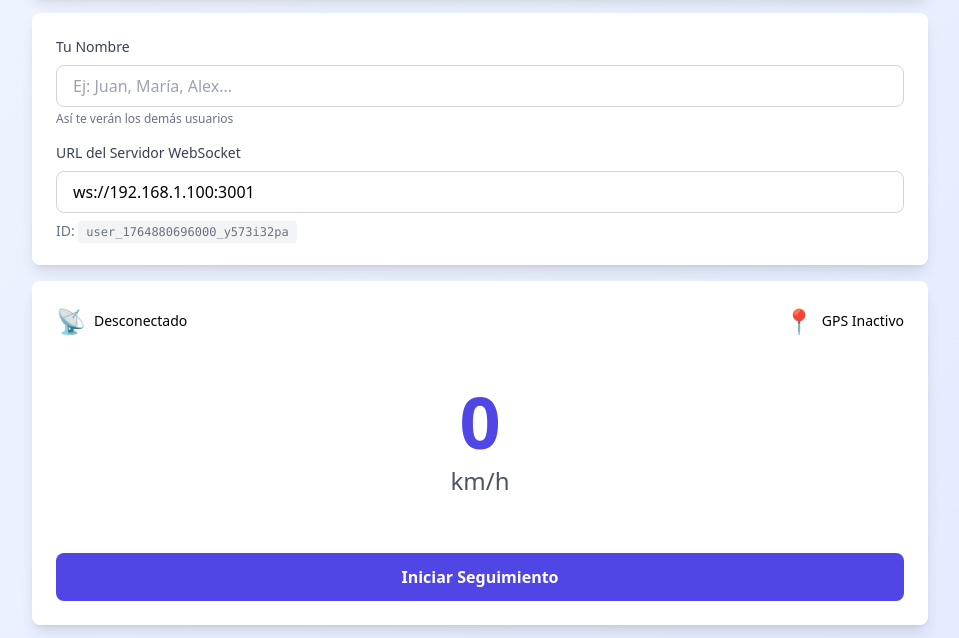
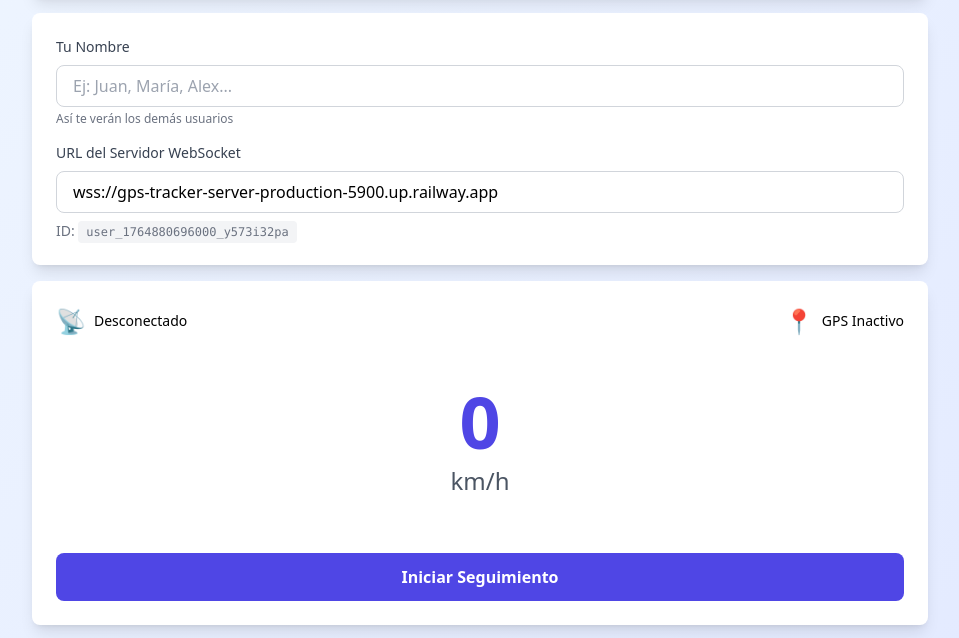
Before and after one commit to cmontans/gps-tracker-client, a plain HTML site: page index.html in a window 1280 px wide. Shown: the part 159-797 px from the top of the page, without its empty margins (160-1119 px from the left). Drawn offline with nearby package versions, Linux system fonts and the light colour scheme.

Commit message:
Update index.html

```diff
--- a/index.html
+++ b/index.html
@@ -50,7 +50,7 @@
           <input
             id="server-url"
             type="text"
-            value="ws://192.168.1.100:3001"
+            value="wss://gps-tracker-server-production-5900.up.railway.app"
             class="w-full px-4 py-2 border border-gray-300 rounded-lg focus:ring-2 focus:ring-indigo-500 focus:border-transparent mb-2"
             placeholder="ws://tu-ip:3001"
           />
```
